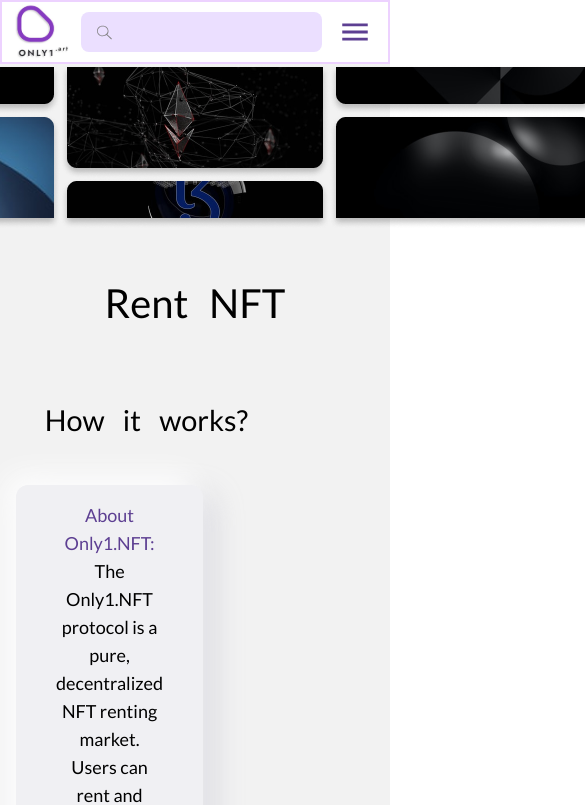
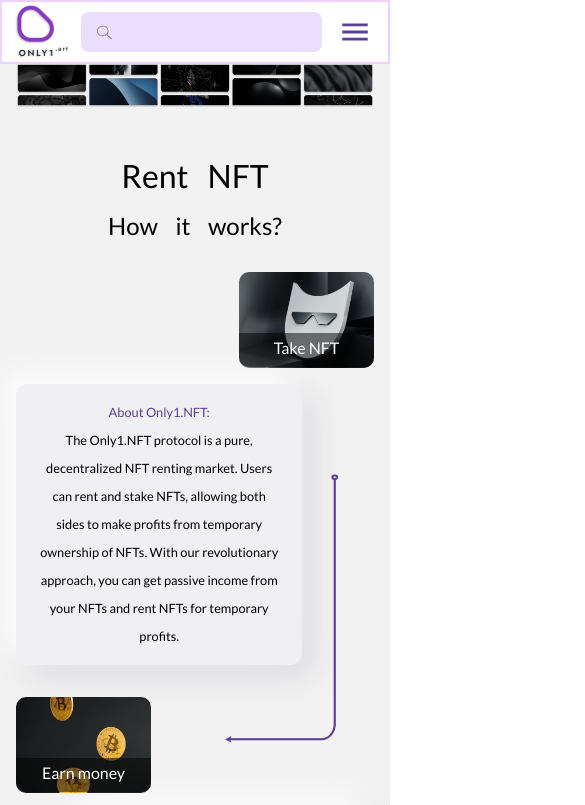
Before and after one commit to RedDuck-Software/Undas.Frontend, a React (Create React App) app: page /rent-nft in a window 390 px wide. Shown: the top 805 px of the page, 585 px wide, since content can reach past the window. Built offline with nearby package versions, Linux system fonts and the light colour scheme; what @web3-react/core, @web3-react/fortmatic-connector, @web3-react/injected-connector, @web3-react/walletconnect-connector would draw is missing.

Commit message:
adapted rent-nft page to mobile

```diff
--- a/src/pages/RentNFTPage/RentNFTPage.js
+++ b/src/pages/RentNFTPage/RentNFTPage.js
@@ -5,11 +5,13 @@
 import image01 from '../../images/image-cards/card05.png'
 import image02 from '../../images/image-rent/earn-money.png'
 import doubleCurve from '../../icons/double_curve.svg'
+import doubleCurveMobile from '../../icons/double_curve_mobile.svg'
 
-import { Container, Button } from '../../globalStyles'
+import { Button } from '../../globalStyles'
 
 import {
-  RentNFTContainer,
+  RentNFTHeaderContainer,
+  RentNFTContentContainer,
   RentNFTHeading,
   RentNFTBackground,
   RentNFTContent,
@@ -24,6 +26,7 @@
   RentNFTImage,
   DoubleCurveContainer,
   DoubleCurve,
+  DoubleCurveMobile,
   ButtonsContainer,
 } from './RentNFTPage.styled'
 
@@ -31,13 +34,13 @@
   return (
     <>
       <RentNFTHeading>
-        <RentNFTContainer>
+        <RentNFTHeaderContainer>
           <RentNFTBackground src={BackgroundImg} />
-        </RentNFTContainer>
+        </RentNFTHeaderContainer>
       </RentNFTHeading>
       <RentNFTContent>
         <RentNFTTitle>Rent NFT</RentNFTTitle>
-        <Container>
+        <RentNFTContentContainer>
           <RentNFTSubtitle>How it works?</RentNFTSubtitle>
           <BlockWrapper>
             <TextWrapper>
@@ -55,6 +58,7 @@
           </BlockWrapper>
           <DoubleCurveContainer>
             <DoubleCurve src={doubleCurve} />
+            <DoubleCurveMobile src={doubleCurveMobile} />
           </DoubleCurveContainer>
           <BlockWrapper>
             <ImageWrapper>
@@ -75,6 +79,7 @@
           </BlockWrapper>
           <DoubleCurveContainer>
             <DoubleCurve mirrored src={doubleCurve} />
+            <DoubleCurveMobile mirrored src={doubleCurveMobile} />
           </DoubleCurveContainer>
           <BlockWrapper>
             <TextWrapper>
@@ -102,7 +107,7 @@
               Rent NFT
             </Button>
           </ButtonsContainer>
-        </Container>
+        </RentNFTContentContainer>
       </RentNFTContent>
     </>
   )
--- a/src/pages/RentNFTPage/RentNFTPage.styled.js
+++ b/src/pages/RentNFTPage/RentNFTPage.styled.js
@@ -1,10 +1,21 @@
+import { solidityKeccak256 } from 'ethers/lib/utils'
 import styled from 'styled-components'
 
 import { Container } from '../../globalStyles'
 
-export const RentNFTContainer = styled(Container)`
+export const RentNFTHeaderContainer = styled(Container)`
   display: flex;
   justify-content: center;
+
+  img {
+    width: 100%;
+  }
+
+  ${Container}
+`
+
+export const RentNFTContentContainer = styled(Container)`
+  max-width: 1000px;
 
   ${Container}
 `
@@ -30,12 +41,25 @@
   font-weight: 400;
   font-size: 2.5rem;
   word-spacing: 0.8rem;
+
+  @media (max-width: 801px) {
+    font-size: 2rem;
+  }
+
+  @media (max-width: 619px) {
+    padding: 3rem 0 0;
+  }
 `
 
 export const BlockWrapper = styled.div`
   display: flex;
   align-items: center;
-  justify-content: space-evenly;
+  justify-content: space-between;
+  gap: 5%;
+
+  @media (max-width: 619px) {
+    flex-direction: column;
+  }
 `
 
 export const ImageWrapper = styled.div`
@@ -43,6 +67,16 @@
   justify-content: center;
   align-items: flex-end;
   position: relative;
+
+  @media (max-width: 619px) {
+    margin-bottom: 1rem;
+    align-self: flex-end;
+    order: 1;
+
+    &:nth-child(1) {
+      align-self: flex-start;
+    }
+  }
 `
 
 export const BlackLayer = styled.div`
@@ -66,6 +100,10 @@
   z-index: 2;
   margin-bottom: 8%;
   color: #fff;
+
+  @media (max-width: 641px) {
+    font-size: 1rem;
+  }
 `
 
 export const TextWrapper = styled.div`
@@ -78,6 +116,25 @@
   max-width: 600px;
 
   padding: 1rem 2.5rem;
+
+  @media (max-width: 801px) {
+    font-size: 0.9rem;
+  }
+
+  @media (max-width: 619px) {
+    padding: 4% 6%;
+    width: 80%;
+    order: 2;
+    align-self: flex-start;
+
+    &:nth-child(2) {
+      align-self: flex-end;
+    }
+  }
+
+  @media (max-width: 519px) {
+    font-size: 0.8rem;
+  }
 `
 
 export const BlockTitle = styled.span`
@@ -90,6 +147,16 @@
   height: 200px;
   border-radius: 10px;
   object-fit: cover;
+
+  @media (max-width: 801px) {
+    width: 196px;
+    height: 139px;
+  }
+
+  @media (max-width: 641px) {
+    width: 135px;
+    height: 96px;
+  }
 `
 
 export const RentNFTSubtitle = styled.h3`
@@ -97,13 +164,30 @@
   font-size: 1.8rem;
   word-spacing: 0.8rem;
   padding: 1rem 0 3rem;
-  margin-left: 8%;
+
+  @media (max-width: 801px) {
+    font-size: 1.5rem;
+  }
+
+  @media (max-width: 619px) {
+    display: flex;
+    justify-content: center;
+    padding: 1rem 0 2rem;
+  }
 `
 
 export const DoubleCurveContainer = styled.div`
   display: flex;
   justify-content: center;
   padding: 1rem 0;
+
+  @media (max-width: 619px) {
+    justify-content: flex-end;
+
+    &:nth-child(5) {
+      justify-content: flex-start;
+    }
+  }
 `
 
 export const DoubleCurve = styled.img`
@@ -112,6 +196,33 @@
     props.mirrored
       ? '-webkit-transform: scaleX(-1); transform: scaleX(-1);'
       : ''}
+
+  @media (max-width: 641px) {
+    width: 80%;
+    margin: -3rem 0;
+  }
+
+  @media (max-width: 619px) {
+    display: none;
+  }
+`
+
+export const DoubleCurveMobile = styled.img`
+  ${(props) =>
+    props.mirrored
+      ? '-webkit-transform: scaleX(-1); transform: scaleX(-1);'
+      : ''}
+
+  display: none;
+
+  @media (max-width: 619px) {
+    display: block;
+    margin: -60% 5% -30%;
+  }
+
+  @media (max-width: 469px) {
+    margin: -70% 10% -30%;
+  }
 `
 
 export const ButtonsContainer = styled.div`
@@ -120,4 +231,15 @@
   display: flex;
   justify-content: center;
   gap: 3rem;
+
+  @media (max-width: 469px) {
+    flex-direction: column;
+    align-items: center;
+    gap: 0.5rem;
+    padding: 3.75rem 0;
+
+    button {
+      width: 80%;
+    }
+  }
 `
```
Also changed, not shown: src/icons/double_curve_mobile.svg (added).
